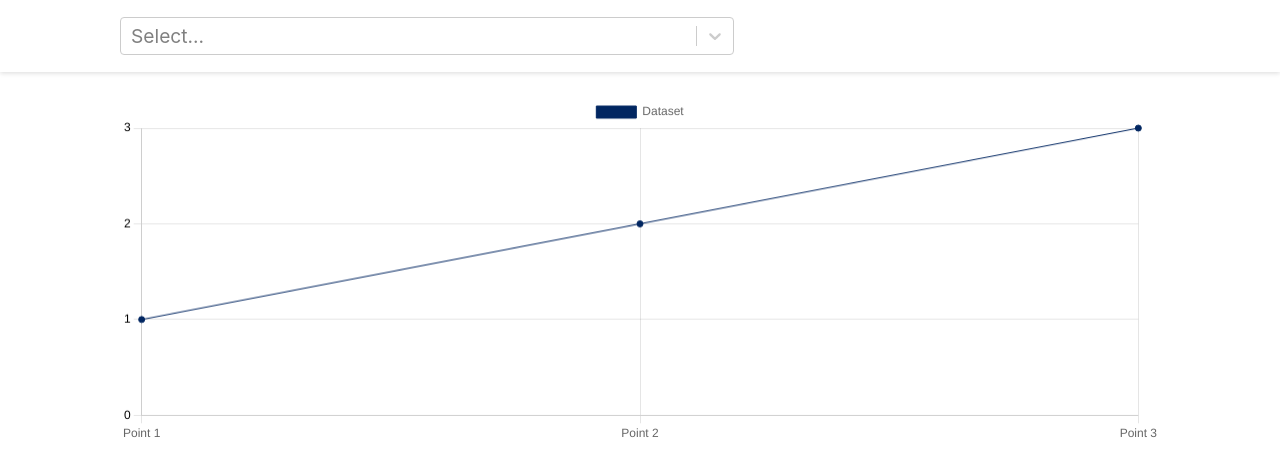
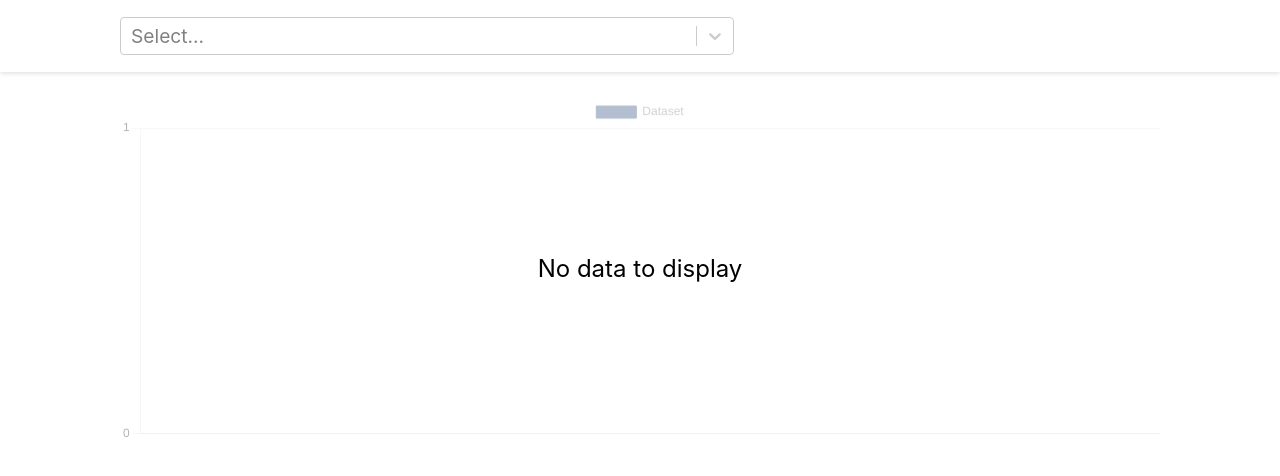
Before and after one commit to ikostov91/react-stock-exchange-demo, a React (Create React App) app: page / in a window 1280 px wide. Shown: the top 476 px of the page. Built offline with nearby package versions, Linux system fonts and the light colour scheme; no server answers.

Commit message:
Added chart wrapper component with message when there is no data to display

```diff
--- /dev/null
+++ b/src/assets/styles/components/charts.scss
@@ -0,0 +1,23 @@
+.chart-wrapper {
+  position: relative;
+  width: 100%;
+  height: 100%;
+
+  .no-data-container {
+    position: absolute;
+    width: 100%;
+    height: 100%;
+    background-color: rgb(255 255 255 / 0.7);
+
+    .no-data-label {
+      position: absolute;
+      text-align: center;
+      top: 0;
+      bottom: 0;
+      left: 0;
+      right: 0;
+      margin: auto;
+      height: 30px;
+    }
+  }
+}
--- a/src/assets/styles/styles.scss
+++ b/src/assets/styles/styles.scss
@@ -1,4 +1,5 @@
 @import './components/dropdown-selector.scss';
+@import './components/charts.scss';
 
 .container {
   width: 1200px;
--- /dev/null
+++ b/src/components/chart-wrapper.js
@@ -0,0 +1,14 @@
+const ChartWrapper = ({ hasData = false, children }) => {
+  return (
+    <div className="chart-wrapper">
+      {!hasData ? (
+        <div className="no-data-container">
+          <div className="no-data-label">No data to display</div>
+        </div>
+      ) : null}
+      {children}
+    </div>
+  );
+};
+
+export default ChartWrapper;
--- a/src/components/line-chart.js
+++ b/src/components/line-chart.js
@@ -10,6 +10,7 @@ import {
   Legend,
 } from 'chart.js';
 import { Line } from "react-chartjs-2";
+import ChartWrapper from './chart-wrapper';
 
 ChartJS.register(
   CategoryScale,
@@ -22,16 +23,7 @@ ChartJS.register(
 );
 
 const LineChart = () => {
-  const [chartData, setChartData] = useState([{
-    label: 'Point 1',
-    data: 1
-  }, {
-    label: 'Point 2',
-    data: 2
-  }, {
-    label: 'Point 3',
-    data: 3
-  }]);
+  const [chartData, setChData] = useState([]);
 
   const data = {
     labels: chartData.map(x => x.label),
@@ -67,11 +59,13 @@ const LineChart = () => {
   };
 
   return (
-    <Line
-      height={100}
-      data={data}
-      options={chartOptions}
-    />
+    <ChartWrapper hasData={!!chartData.length}>
+      <Line
+        height={100}
+        data={data}
+        options={chartOptions}
+      />
+    </ChartWrapper>
   )
 };
 
```
